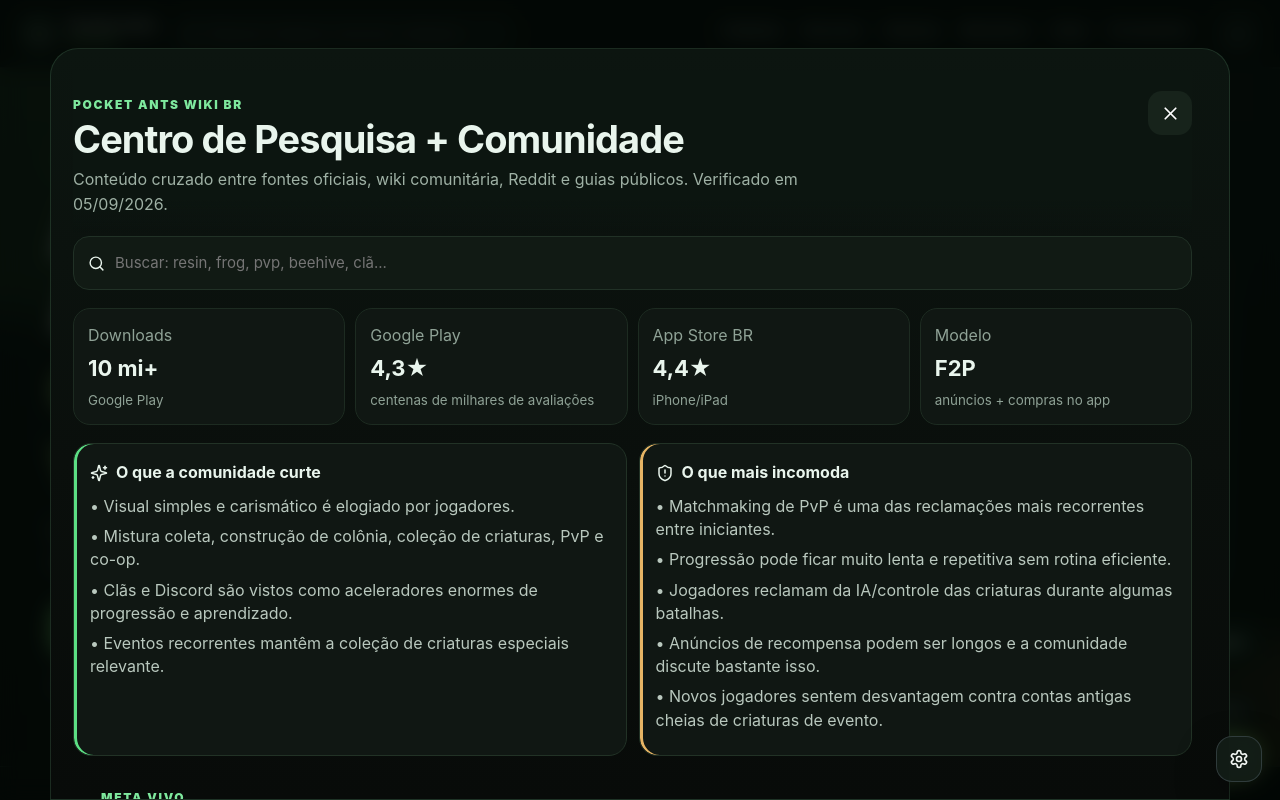
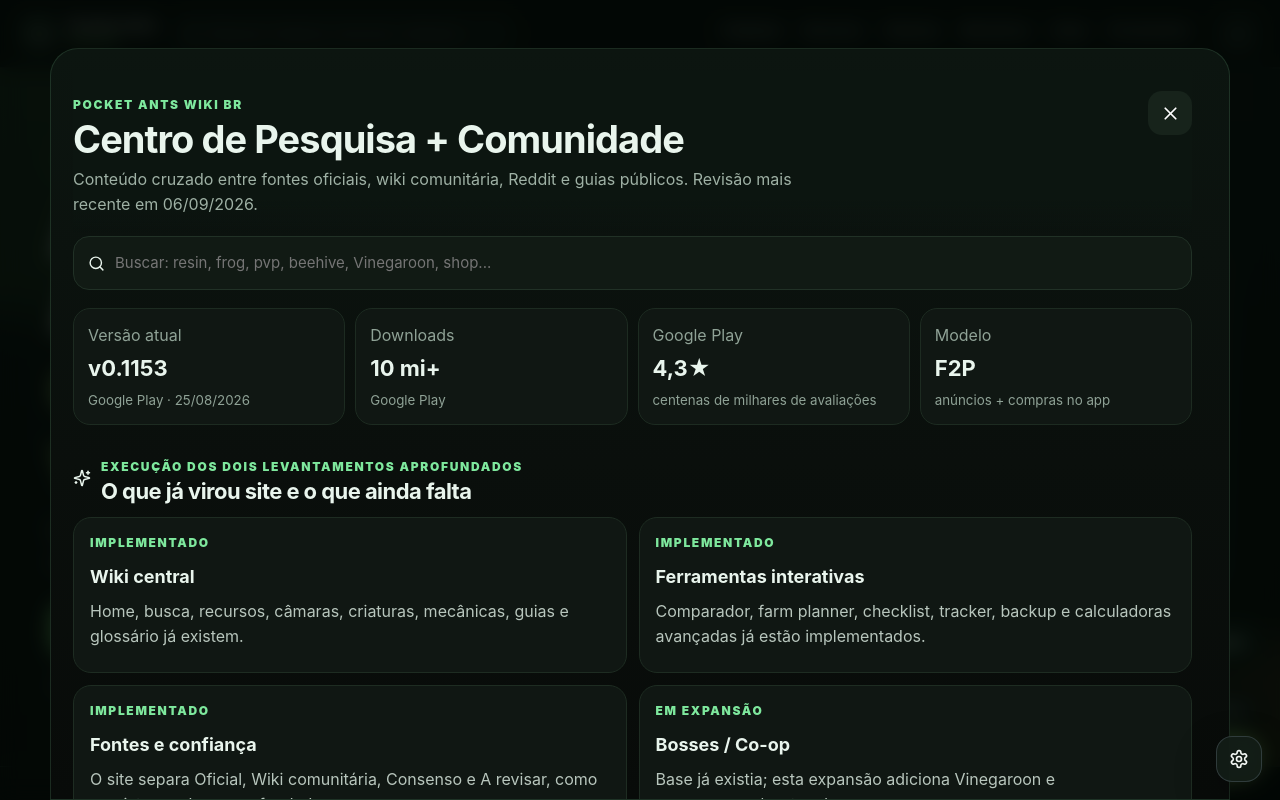
Before and after one commit to zeckofc143-hub/manga-bridge, a React (Vite) app: page / in a window 1280 px wide. Both pictures are taken after a click on the button "Pesquisa + Comunidade". Shown: the top 800 px of the page. Built offline with nearby package versions, Linux system fonts and the light colour scheme.

Commit message:
feat: surface deep research coverage and new Pocket Ants systems

```diff
--- a/src/CommunityResearchHub.jsx
+++ b/src/CommunityResearchHub.jsx
@@ -1,6 +1,7 @@
 import React, { useMemo, useState } from 'react';
 import { BookOpen, ChevronDown, ExternalLink, Search, ShieldAlert, Sparkles, Users, X } from 'lucide-react';
 import { researchSnapshot, communityConsensus, knowledgeSections, sourceRegistry } from './communityResearchData';
+import { latestResearchStatus, expansionKnowledgeSections, expansionSources, executiveResearchCoverage } from './researchExpansionData';
 import './communityResearchHub.css';
 
 const tabs = [
@@ -11,6 +12,8 @@
   ['Honeydew', 'Honeydew'],
   ['Mapa', 'Mapa'],
   ['Dungeon', 'Dungeon'],
+  ['Bosses', 'Bosses'],
+  ['Shops', 'Shops'],
   ['Multiplayer', 'Multiplayer'],
   ['PvP', 'PvP'],
   ['Garden', 'Garden'],
@@ -23,6 +26,13 @@
   return 'Opinião recorrente';
 }
 
+function coverageLabel(status) {
+  if (status === 'forte') return 'Implementado';
+  if (status === 'expandindo') return 'Em expansão';
+  if (status === 'parcial') return 'Parcial';
+  return 'Secundário';
+}
+
 export default function CommunityResearchHub() {
   const [open, setOpen] = useState(false);
   const [tab, setTab] = useState('all');
@@ -30,19 +40,22 @@
   const [sourceFilter, setSourceFilter] = useState('Todos');
   const normalized = query.trim().toLowerCase();
 
-  const filteredSections = useMemo(() => knowledgeSections.filter(section => {
+  const allKnowledgeSections = useMemo(() => [...knowledgeSections, ...expansionKnowledgeSections], []);
+  const allSources = useMemo(() => [...sourceRegistry, ...expansionSources], []);
+
+  const filteredSections = useMemo(() => allKnowledgeSections.filter(section => {
     const byTab = tab === 'all' || section.category === tab;
     const haystack = `${section.title} ${section.category} ${section.items.join(' ')}`.toLowerCase();
     return byTab && (!normalized || haystack.includes(normalized));
-  }), [tab, normalized]);
+  }), [tab, normalized, allKnowledgeSections]);
 
   const filteredConsensus = useMemo(() => communityConsensus.filter(item => {
     const haystack = `${item.title} ${item.category} ${item.summary} ${item.bullets.join(' ')}`.toLowerCase();
     return !normalized || haystack.includes(normalized);
   }), [normalized]);
 
-  const sourceTypes = ['Todos', ...Array.from(new Set(sourceRegistry.map(s => s.type)))];
-  const filteredSources = sourceRegistry.filter(source => {
+  const sourceTypes = ['Todos', ...Array.from(new Set(allSources.map(s => s.type)))];
+  const filteredSources = allSources.filter(source => {
     const typeOk = sourceFilter === 'Todos' || source.type === sourceFilter;
     const haystack = `${source.name} ${source.topic} ${source.type}`.toLowerCase();
     return typeOk && (!normalized || haystack.includes(normalized));
@@ -60,21 +73,32 @@
             <div>
               <span className="research-kicker">Pocket Ants Wiki BR</span>
               <h2>Centro de Pesquisa + Comunidade</h2>
-              <p>Conteúdo cruzado entre fontes oficiais, wiki comunitária, Reddit e guias públicos. Verificado em {researchSnapshot.verifiedAt.split('-').reverse().join('/')}.</p>
+              <p>Conteúdo cruzado entre fontes oficiais, wiki comunitária, Reddit e guias públicos. Revisão mais recente em {latestResearchStatus.verifiedAt.split('-').reverse().join('/')}.</p>
             </div>
-            <button className="research-close" onClick={() => setOpen(false)}><X size={21}/></button>
+            <button className="research-close" onClick={() => setOpen(false)} aria-label="Fechar centro de pesquisa"><X size={21}/></button>
           </header>
 
           <div className="research-searchbar">
             <Search size={17}/>
-            <input value={query} onChange={e => setQuery(e.target.value)} placeholder="Buscar: resin, frog, pvp, beehive, clã..."/>
+            <input value={query} onChange={e => setQuery(e.target.value)} placeholder="Buscar: resin, frog, pvp, beehive, Vinegaroon, shop..."/>
           </div>
 
           <section className="research-stats">
+            <article><span>Versão atual</span><strong>{latestResearchStatus.gameVersion}</strong><small>Google Play · {latestResearchStatus.storeUpdatedAt}</small></article>
             <article><span>Downloads</span><strong>{researchSnapshot.game.downloads}</strong><small>Google Play</small></article>
             <article><span>Google Play</span><strong>{researchSnapshot.game.googlePlayRating}</strong><small>centenas de milhares de avaliações</small></article>
-            <article><span>App Store BR</span><strong>{researchSnapshot.game.appStoreBRRating}</strong><small>iPhone/iPad</small></article>
             <article><span>Modelo</span><strong>F2P</strong><small>anúncios + compras no app</small></article>
+          </section>
+
+          <section className="research-block">
+            <div className="research-title-row"><Sparkles size={18}/><div><span>Execução dos dois levantamentos aprofundados</span><h3>O que já virou site e o que ainda falta</h3></div></div>
+            <div className="knowledge-grid">
+              {executiveResearchCoverage.map(item => <article className="knowledge-card" key={item.id}>
+                <div className="knowledge-cat">{coverageLabel(item.status)}</div>
+                <h4>{item.label}</h4>
+                <p>{item.detail}</p>
+              </article>)}
+            </div>
           </section>
 
           <section className="research-sentiment">
@@ -117,14 +141,14 @@
             <div className="research-title-row"><ExternalLink size={18}/><div><span>Transparência</span><h3>Fontes usadas na pesquisa</h3></div></div>
             <div className="source-filters">{sourceTypes.map(type => <button key={type} className={sourceFilter === type ? 'active' : ''} onClick={() => setSourceFilter(type)}>{type}</button>)}</div>
             <div className="source-list">
-              {filteredSources.map(source => <a key={source.url} href={source.url} target="_blank" rel="noreferrer" className="source-row">
+              {filteredSources.map(source => <a key={`${source.url}-${source.topic}`} href={source.url} target="_blank" rel="noreferrer" className="source-row">
                 <div><span>{source.type}</span><strong>{source.name}</strong><small>{source.topic}</small></div><ExternalLink size={15}/>
               </a>)}
             </div>
           </section>
 
           <footer className="research-footer">
-            <strong>Regra da wiki:</strong> fato oficial, dado comunitário e opinião de meta não são tratados como a mesma coisa. Estratégias podem mudar com atualização, evento e balanceamento.
+            <strong>Regra da wiki:</strong> fato oficial, dado comunitário e opinião de meta não são tratados como a mesma coisa. Estratégias podem mudar com atualização, evento e balanceamento. {latestResearchStatus.note}
           </footer>
         </section>
       </div>}
```
